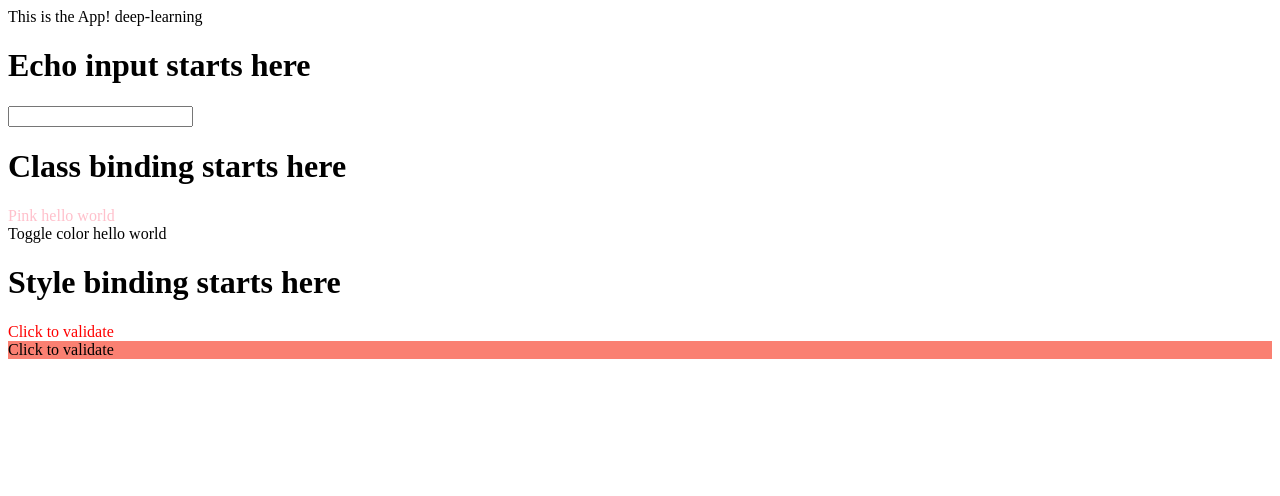
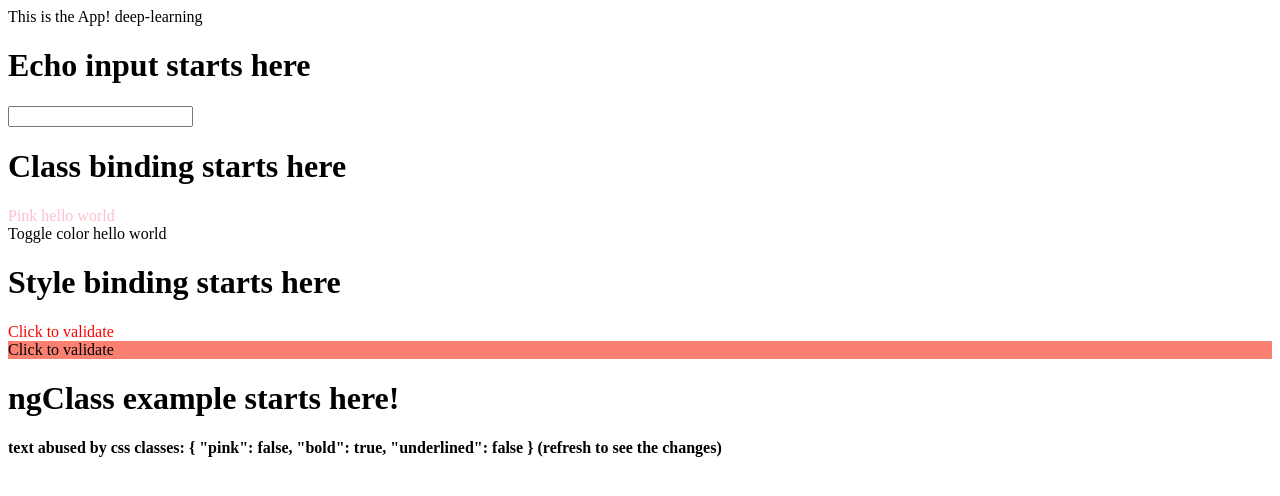
Before and after one commit to ChenRoth/angular-examples, an Angular app: page / in a window 1280 px wide. Shown: the top 496 px of the page. Built offline with nearby package versions, Linux system fonts and the light colour scheme.

Commit message:
add ngClass example

```diff
--- a/src/app/app.component.html
+++ b/src/app/app.component.html
@@ -2,3 +2,4 @@
 <app-echo-input></app-echo-input>
 <app-class-binding></app-class-binding>
 <app-style-binding></app-style-binding>
+<app-ng-class-example></app-ng-class-example>
--- a/src/app/app.module.ts
+++ b/src/app/app.module.ts
@@ -5,13 +5,15 @@ import { AppComponent } from './app.component';
 import { EchoInputComponent } from './echo-input/echo-input.component';
 import { ClassBindingComponent } from './class-binding/class-binding.component';
 import { StyleBindingComponent } from './style-binding/style-binding.component';
+import { NgClassExampleComponent } from './ng-class-example/ng-class-example.component';
 
 @NgModule({
     declarations: [
         AppComponent,
         EchoInputComponent,
         ClassBindingComponent,
-        StyleBindingComponent
+        StyleBindingComponent,
+        NgClassExampleComponent
     ],
     imports: [
         BrowserModule
--- /dev/null
+++ b/src/app/ng-class-example/ng-class-example.component.css
@@ -0,0 +1,11 @@
+.pink {
+    color: pink;
+}
+
+.bold {
+    font-weight: 700;
+}
+
+.underlined {
+    text-decoration: underline;
+}
--- /dev/null
+++ b/src/app/ng-class-example/ng-class-example.component.html
@@ -0,0 +1,11 @@
+<h1>ngClass example starts here!</h1>
+<!-- the ngClass directive lets us control which css classes will be enabled
+    by using an expression that returns an object.
+    this object (e.g. "classes") contains the css class names as keys
+    and for each key,
+    there's a boolean value to indicate if the css class should be enabled.
+    PLEASE NOTE that "classes" is an arbitrary variable name, you can use any name!
+-->
+<div [ngClass]="classes">
+    text abused by css classes: {{classes | json}} (refresh to see the changes)
+</div>
--- /dev/null
+++ b/src/app/ng-class-example/ng-class-example.component.ts
@@ -0,0 +1,22 @@
+import { Component, OnInit } from '@angular/core';
+
+@Component({
+    selector: 'app-ng-class-example',
+    templateUrl: './ng-class-example.component.html',
+    styleUrls: ['./ng-class-example.component.css']
+})
+export class NgClassExampleComponent implements OnInit {
+    randomFactor = Math.random();
+
+    classes = {
+        pink: this.randomFactor > 0.5,
+        bold: this.randomFactor > 0.2,
+        underlined: this.randomFactor > 0.9,
+    };
+
+    constructor() { }
+
+    ngOnInit() {
+    }
+
+}
```
Also changed, not shown: 1 other file (tests, documents, lock files or other folders).
